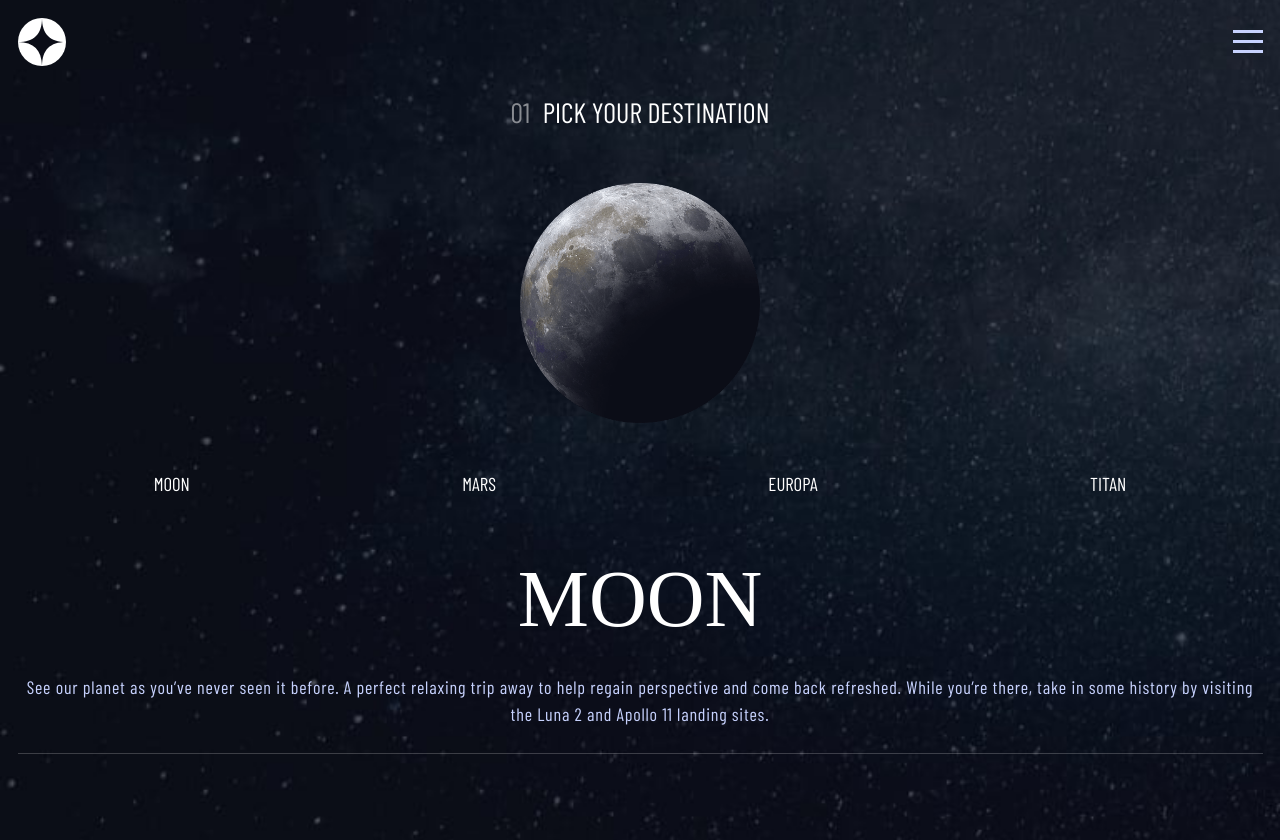
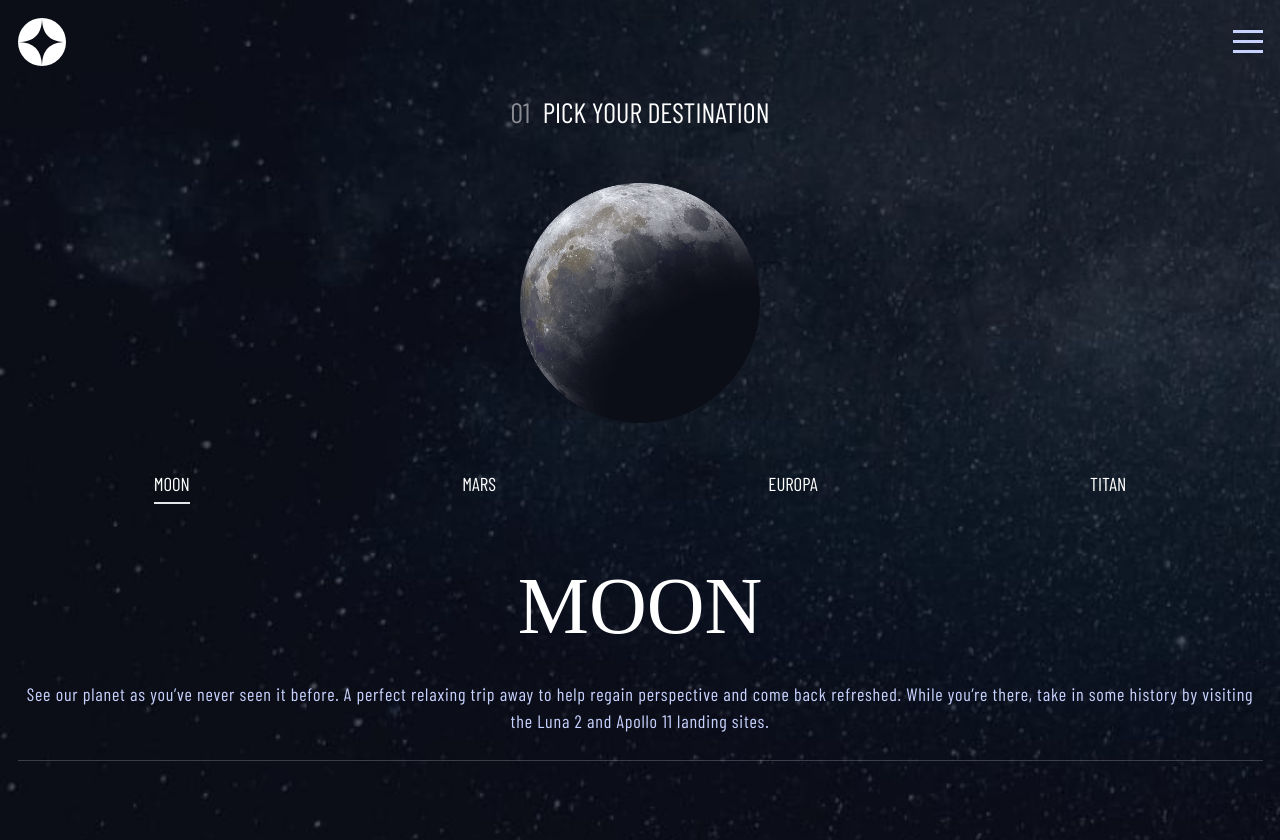
Before and after one commit to FernandoLorca/space-tourism-website, a React (Vite) app: page /destination in a window 1280 px wide. Shown: the top 840 px of the page. Built offline with nearby package versions, Linux system fonts and the light colour scheme; a web font is replaced by a local one.

Commit message:
destination classes navbar function done

```diff
--- a/src/components/DestinationComponents/DestinationNavbar.jsx
+++ b/src/components/DestinationComponents/DestinationNavbar.jsx
@@ -1,33 +1,21 @@
-import DestinationNavbarAnchor from "./DestinationNavbarAnchor"
+import DestinationNavbarAnchor from './DestinationNavbarAnchor'
 
-const DestinationNavbar = ({ onClick, destinationNameArr }) => {
+const DestinationNavbar = ({ onClick, destinationNameArr, activeIndex }) => {
   return (
     <nav className="text-white mb-5">
       <ul className="flex justify-around">
-        <li>
-          <DestinationNavbarAnchor
-            onClick={onClick}
-            destinationText={destinationNameArr[0]}
-          />
-        </li>
-        <li>
-          <DestinationNavbarAnchor
-            onClick={onClick}
-            destinationText={destinationNameArr[1]}
-          />
-        </li>
-        <li>
-          <DestinationNavbarAnchor
-            onClick={onClick}
-            destinationText={destinationNameArr[2]}
-          />
-        </li>
-        <li>
-          <DestinationNavbarAnchor
-            onClick={onClick}
-            destinationText={destinationNameArr[3]}
-          />
-        </li>
+        {destinationNameArr.map((destination, index) => (
+          <li
+            key={index}
+            className={index === activeIndex ? 'border-b-2 pb-2' : ''}
+          >
+            <DestinationNavbarAnchor
+              onClick={onClick}
+              destinationText={destination}
+              id={index + 1}
+            />
+          </li>
+        ))}
       </ul>
     </nav>
   )
--- a/src/components/DestinationComponents/DestinationNavbarAnchor.jsx
+++ b/src/components/DestinationComponents/DestinationNavbarAnchor.jsx
@@ -1,6 +1,11 @@
-const DestinationNavbarAnchor = ({ onClick, destinationText }) => {
+const DestinationNavbarAnchor = ({ onClick, destinationText, id }) => {
   return (
-    <a href="#" onClick={onClick} className="pb-4 text-3xl hover:opacity-75">
+    <a
+      href="#"
+      onClick={onClick}
+      id={id}
+      className="pb-4 text-3xl hover:opacity-75"
+    >
       {destinationText}
     </a>
   )
--- a/src/pages/Destination.jsx
+++ b/src/pages/Destination.jsx
@@ -1,33 +1,34 @@
-import { useState, useEffect } from "react"
+import { useState, useEffect } from 'react'
 
-import Navbar from "../components/navbar/Navbar"
-import MobileNavbar from "../components/navbar/MobileNvabar/MobileNavbar"
-import DestinationNavbar from "../components/DestinationComponents/DestinationNavbar"
-import SectionTitle from "../components/SectionTitle"
-import DestinationImage from "../components/DestinationComponents/DestinationImage"
-import DestinationDescription from "../components/DestinationComponents/DestinationDescription"
-import DestinationDistance from "../components/DestinationComponents/DestinationDistance"
+import Navbar from '../components/navbar/Navbar'
+import MobileNavbar from '../components/navbar/MobileNvabar/MobileNavbar'
+import DestinationNavbar from '../components/DestinationComponents/DestinationNavbar'
+import SectionTitle from '../components/SectionTitle'
+import DestinationImage from '../components/DestinationComponents/DestinationImage'
+import DestinationDescription from '../components/DestinationComponents/DestinationDescription'
+import DestinationDistance from '../components/DestinationComponents/DestinationDistance'
 
 const Destination = () => {
-  const [classNameOpen, setClassNameOpen] = useState("flex")
-  const [classNameClose, setClassNameClose] = useState("hidden")
+  const [classNameOpen, setClassNameOpen] = useState('flex')
+  const [classNameClose, setClassNameClose] = useState('hidden')
   const [dataJson, setDataJson] = useState([])
+  const [activeIndex, setActiveIndex] = useState(0)
   const [activeDestination, setActiveDestination] = useState([
     {
-      name: "Moon",
+      name: 'Moon',
       images: {
-        png: "./assets/destination/image-moon.png",
-        webp: "./assets/destination/image-moon.webp",
+        png: './assets/destination/image-moon.png',
+        webp: './assets/destination/image-moon.webp',
       },
       description:
-        "See our planet as you’ve never seen it before. A perfect relaxing trip away to help regain perspective and come back refreshed. While you’re there, take in some history by visiting the Luna 2 and Apollo 11 landing sites.",
-      distance: "384,400 km",
-      travel: "3 days",
+        'See our planet as you’ve never seen it before. A perfect relaxing trip away to help regain perspective and come back refreshed. While you’re there, take in some history by visiting the Luna 2 and Apollo 11 landing sites.',
+      distance: '384,400 km',
+      travel: '3 days',
     },
   ])
 
   const getData = async () => {
-    const res = await fetch("../src/data.json")
+    const res = await fetch('../src/data.json')
     const data = await res.json()
 
     setDataJson(data.destinations)
@@ -42,24 +43,25 @@ const Destination = () => {
   )
 
   const handleClickOpen = () => {
-    setClassNameOpen(classNameOpen === "hidden" ? "" : "hidden")
-    setClassNameClose("fixed")
+    setClassNameOpen(classNameOpen === 'hidden' ? '' : 'hidden')
+    setClassNameClose('fixed')
   }
 
   const handleClickClose = () => {
-    setClassNameClose(classNameClose === "hidden" ? "" : "hidden")
-    setClassNameOpen("block")
+    setClassNameClose(classNameClose === 'hidden' ? '' : 'hidden')
+    setClassNameOpen('block')
   }
 
   const handleDestinationNavbarClick = e => {
     dataJson.filter(destinationName => {
       if (e.target.innerText === destinationName.name.toUpperCase()) {
-        return setActiveDestination([destinationName])
+        setActiveDestination([destinationName])
+        setActiveIndex(
+          destinationsNamesArr.indexOf(destinationName.name.toUpperCase())
+        )
       }
     })
   }
-
-  console.log(activeDestination)
 
   return (
     <main>
@@ -82,6 +84,7 @@ const Destination = () => {
             <DestinationNavbar
               onClick={handleDestinationNavbarClick}
               destinationNameArr={destinationsNamesArr}
+              activeIndex={activeIndex}
             />
 
             <DestinationDescription
```
